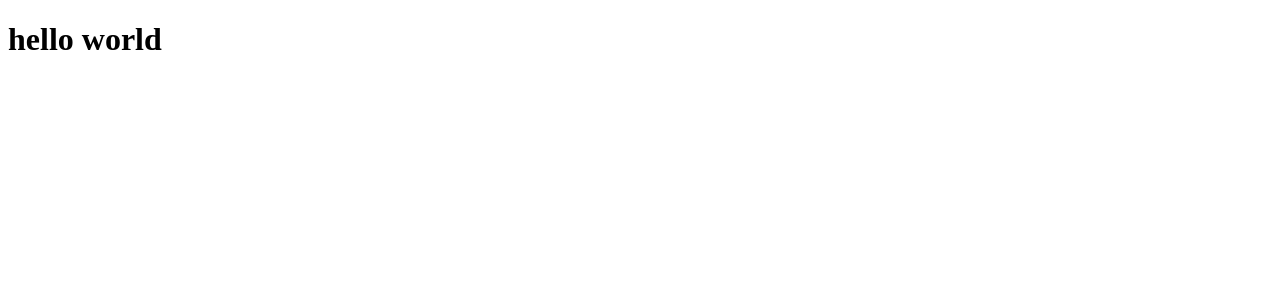
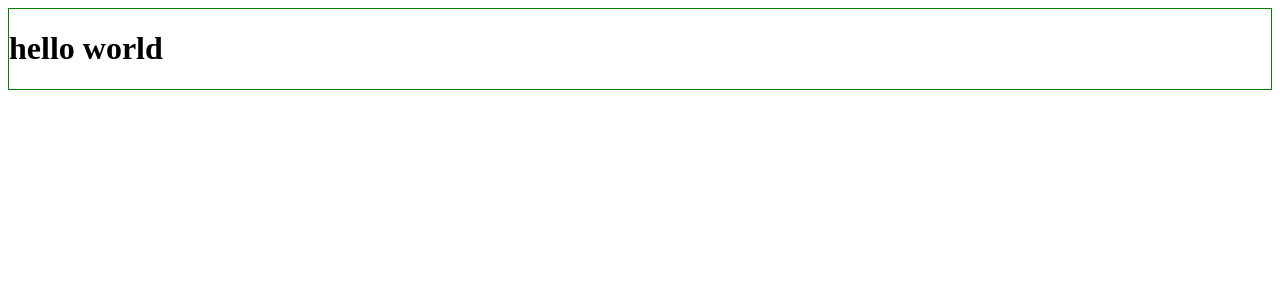
Before and after one commit to ismailbilal/Hotels, a React (Create React App) app: page / in a window 1280 px wide. Shown: the top 300 px of the page. Built offline with nearby package versions, Linux system fonts and the light colour scheme.

Commit message:
initialise index style

```diff
--- /dev/null
+++ b/src/index.css
@@ -0,0 +1,3 @@
+.App {
+  border: 1px solid green;
+}
--- a/src/index.js
+++ b/src/index.js
@@ -1,6 +1,7 @@
 import React from "react";
 import ReactDOM from "react-dom";
 import App from "./App";
+import "./index.css";
 
 ReactDOM.render(
   <React.StrictMode>
```
